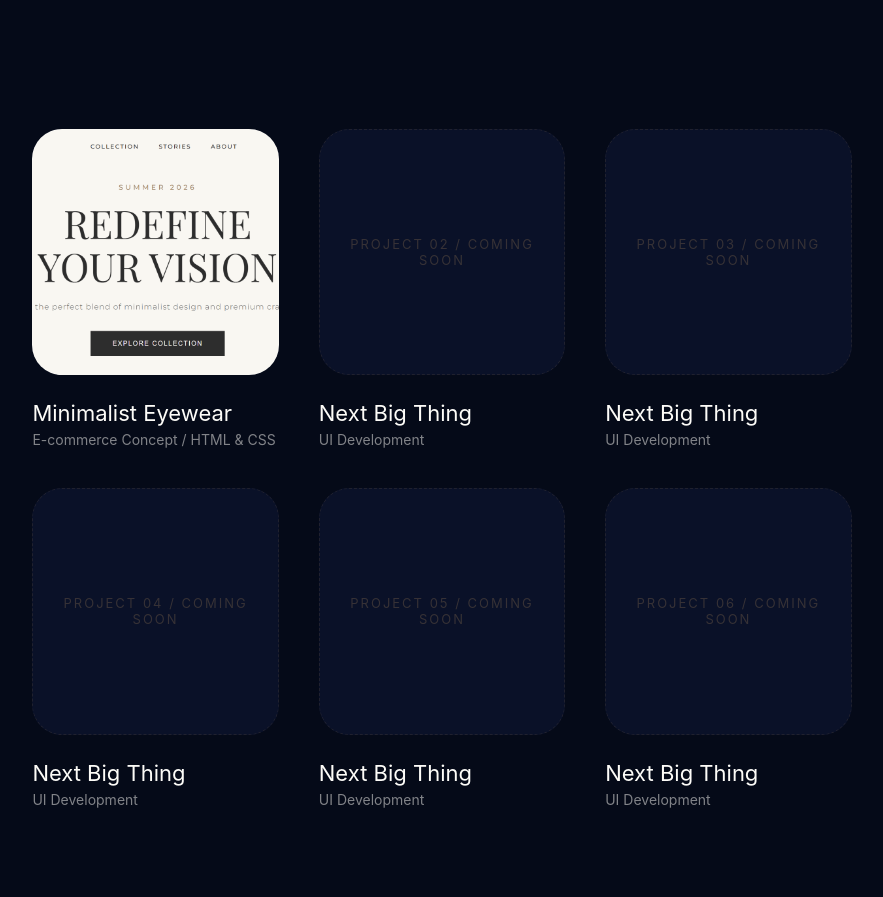
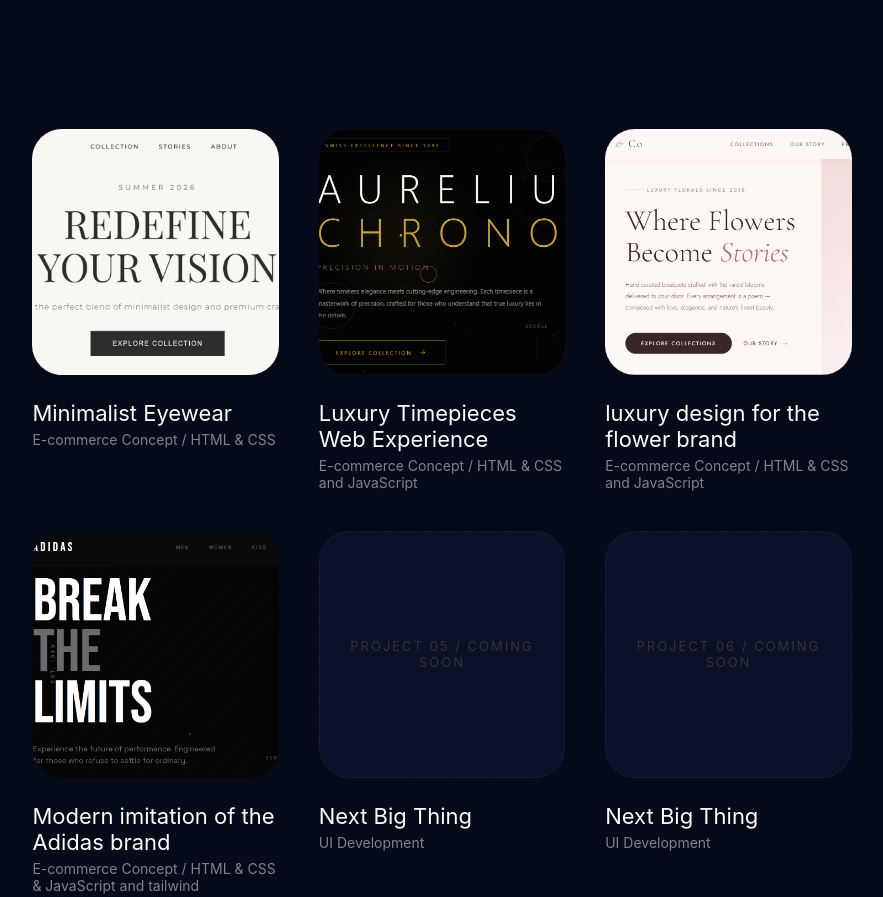
Before and after one commit to amlalqiran-oss/Aml-Portfolio, a plain HTML site: page projects.html in a window 1280 px wide. Shown: the part 260-1157 px from the top of the page, without its empty margins (198-1081 px from the left). Drawn offline with Linux system fonts and the light colour scheme.

Commit message:
Add files via upload

```diff
--- a/projects.html
+++ b/projects.html
@@ -28,33 +28,42 @@
                     </div>
                 </div>
 
-                <div class="project-card placeholder">
+                <div class="project-card reveal">
                     <div class="project-img-container">
-                        <div class="empty-state">Project 02 / Coming Soon</div>
+                        <img src="imgs\aurlius.png" alt="aurelius">
+                        <div class="project-overlay">
+                            <a href="https://amlalqiran-oss.github.io/AURELIUS---Luxury-Timepieces/" target="_blank" class="project-link">Launch Project</a>
+                        </div>
                     </div>
                     <div class="project-info">
-                        <h4>Next Big Thing</h4>
-                        <p>UI Development</p>
+                        <h4>Luxury Timepieces Web Experience</h4>
+                        <p>E-commerce Concept / HTML & CSS and JavaScript</p>
                     </div>
                 </div>
 
-                <div class="project-card placeholder">
+                <div class="project-card reveal">
                     <div class="project-img-container">
-                        <div class="empty-state">Project 03 / Coming Soon</div>
+                        <img src="imgs\fluer.png" alt="fluer">
+                        <div class="project-overlay">
+                            <a href="https://amlalqiran-oss.github.io/Fleur-Co-Luxury-Florals/" target="_blank" class="project-link">Launch Project</a>
+                        </div>
                     </div>
                     <div class="project-info">
-                        <h4>Next Big Thing</h4>
-                        <p>UI Development</p>
+                        <h4>luxury design for the flower brand</h4>
+                        <p>E-commerce Concept / HTML & CSS and JavaScript</p>
                     </div>
                 </div>
 
-                <div class="project-card placeholder">
+                <div class="project-card reveal">
                     <div class="project-img-container">
-                        <div class="empty-state">Project 04 / Coming Soon</div>
+                        <img src="imgs\adidas.png" alt="adidas">
+                        <div class="project-overlay">
+                            <a href="https://amlalqiran-oss.github.io/AURELIUS---Luxury-Timepieces/" target="_blank" class="project-link">Launch Project</a>
+                        </div>
                     </div>
                     <div class="project-info">
-                        <h4>Next Big Thing</h4>
-                        <p>UI Development</p>
+                        <h4>Modern imitation of the Adidas brand</h4>
+                        <p>E-commerce Concept / HTML & CSS & JavaScript and tailwind</p>
                     </div>
                 </div>
 
```
Also changed, not shown: index.html (+21 -12 lines), imgs/adidas.png (added), imgs/aurlius.png (added), imgs/fluer.png (added).
